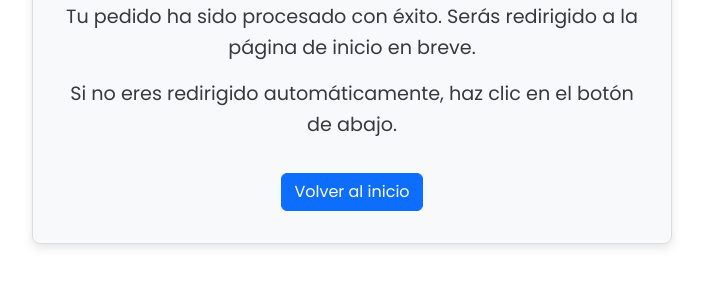
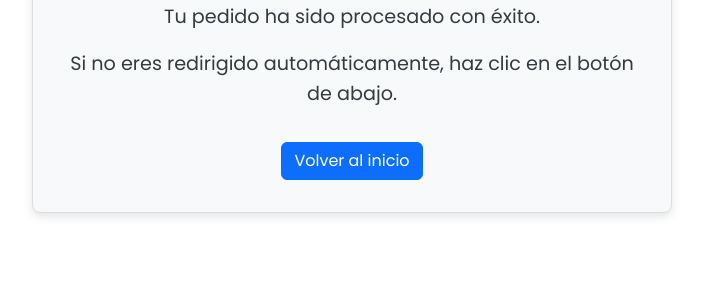
Before and after one commit to Hernanis0/TodoenUtiles.github.io, a plain HTML site: page confirmacion.html in a window 1280 px wide. Shown: the part 137-424 px from the top of the page, without its empty margins (288-991 px from the left). Drawn offline with nearby package versions, Linux system fonts and the light colour scheme.

Commit message:
Update confirmacion.html

```diff
--- a/confirmacion.html
+++ b/confirmacion.html
@@ -32,6 +32,46 @@
         }
     </style>
     <script>
+        // Función para obtener parámetros de la URL
+        function obtenerParametros() {
+            const params = new URLSearchParams(window.location.search);
+            return {
+                nombre: params.get("nombre"),
+                email: params.get("email"),
+                telefono: params.get("telefono"),
+                direccion: params.get("direccion"),
+                ciudad: params.get("ciudad"),
+                codigoPostal: params.get("codigo-postal"),
+                producto: params.get("producto"),
+                precio: params.get("precio"),
+            };
+        }
+
+        // Función para mostrar los datos en la página
+        function mostrarDatos() {
+            const datos = obtenerParametros();
+            if (datos.nombre && datos.email) {
+                document.querySelector(".message-container").innerHTML = `
+                    <h1>¡Gracias por tu compra, ${datos.nombre}!</h1>
+                    <p>Tu pedido del producto <strong>${datos.producto}</strong> por <strong>${datos.precio}</strong> ha sido procesado con éxito.</p>
+                    <p>Hemos enviado un correo de confirmación a: <strong>${datos.email}</strong>.</p>
+                    <p>Será entregado en la dirección: <strong>${datos.direccion}, ${datos.ciudad}, ${datos.codigoPostal}</strong>.</p>
+                    <p>Si no eres redirigido automáticamente, haz clic en el botón de abajo.</p>
+                    <a href="index.html" class="btn btn-primary mt-3">Volver al inicio</a>
+                `;
+            } else {
+                document.querySelector(".message-container").innerHTML = `
+                    <h1>¡Gracias por tu compra!</h1>
+                    <p>Tu pedido ha sido procesado con éxito.</p>
+                    <p>Si no eres redirigido automáticamente, haz clic en el botón de abajo.</p>
+                    <a href="index.html" class="btn btn-primary mt-3">Volver al inicio</a>
+                `;
+            }
+        }
+
+        // Llama a mostrarDatos al cargar la página
+        window.onload = mostrarDatos;
+
         // Redirige automáticamente al index.html después de 10 segundos
         setTimeout(function() {
             window.location.href = "index.html";
@@ -40,10 +80,7 @@
 </head>
 <body>
     <div class="message-container">
-        <h1>¡Gracias por tu compra!</h1>
-        <p>Tu pedido ha sido procesado con éxito. Serás redirigido a la página de inicio en breve.</p>
-        <p>Si no eres redirigido automáticamente, haz clic en el botón de abajo.</p>
-        <a href="index.html" class="btn btn-primary mt-3">Volver al inicio</a>
+        <!-- Los datos personalizados se insertarán aquí mediante JavaScript -->
     </div>
 </body>
 </html>
```
